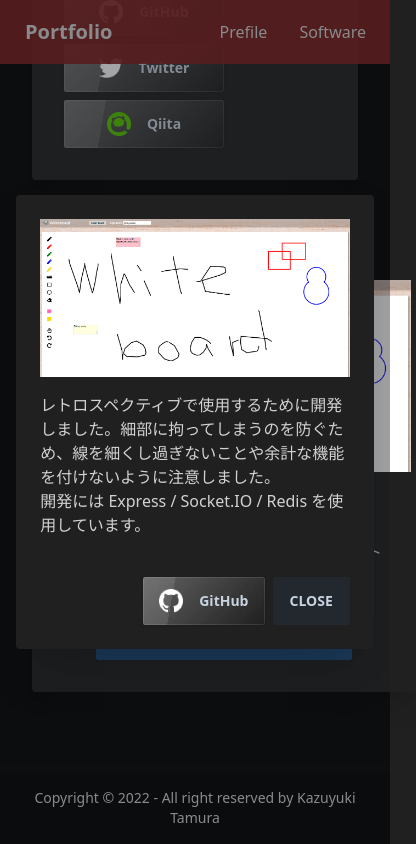
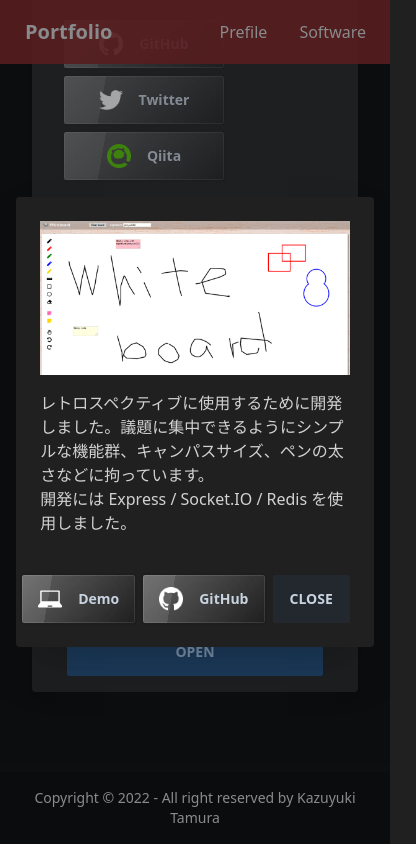
Before and after one commit to proyuki02/portfolio, a Next.js app: page / in a window 390 px wide. Both pictures are taken after a click on the label "OPEN". Shown: the part 724-1568 px from the top of the page, 416 px wide, since content can reach past the window. Built offline with nearby package versions, Linux system fonts and the light colour scheme.

Commit message:
レスポンシブ対応

```diff
--- a/pages/index.tsx
+++ b/pages/index.tsx
@@ -50,7 +50,7 @@ const Home: NextPage = () => {
         </div>
         <div className="p-8">
           <section id="prefile">
-            <div className="card lg:card-side bg-base-100 shadow-xl">
+            <div className="card lg:card-side bg-base-100 shadow-xl pt-8 lg:pt-0">
               <figure>
                 <img
                   src="/image/photo01.jpg"
@@ -110,7 +110,7 @@ const Home: NextPage = () => {
             <h2 className="text-3xl font-bold mb-4">Software</h2>
             <div>
               <div>
-                <div className="card w-96 bg-base-100 shadow-xl">
+                <div className="card max-w-md bg-base-100 shadow-xl">
                   <figure>
                     <img
                       src="/image/whitebord.png"
@@ -118,9 +118,9 @@ const Home: NextPage = () => {
                       className="object-contain h-48"
                     />
                   </figure>
-                  <div className="card-body">
+                  <div className="card-body p-4">
                     <h2 className="card-title">Whitebord</h2>
-                    <p>レトロスペクティブの為に開発したホワイトボードです</p>
+                    <p>レトロスペクティブ専用のホワイトボード</p>
                     <div className="card-actions justify-center mt-4">
                       <label
                         htmlFor="my-modal"
@@ -144,15 +144,24 @@ const Home: NextPage = () => {
                           <img
                             src="/image/whitebord.png"
                             alt="Whitebord"
-                            className="object-contain h-92"
+                            className="object-cover w-fit"
                           />
                           <p className="py-4">
-                            レトロスペクティブで使用するために開発しました。細部に拘ってしまうのを防ぐため、線を細くし過ぎないことや余計な機能を付けないように注意しました。
+                            レトロスペクティブに使用するために開発しました。議題に集中できるようにシンプルな機能群、キャンパスサイズ、ペンの太さなどに拘っています。
                             <br />
                             開発には Express / Socket.IO / Redis
-                            を使用しています。
+                            を使用しました。
                           </p>
                           <div className="modal-action">
+                            <a
+                              role="button"
+                              className="btn btn-md gap-4 glass normal-case"
+                              href="https://proyuki02-whiteboard.glitch.me/"
+                              target="_blank"
+                            >
+                              <img src="/image/demo.svg" width={24} />
+                              Demo
+                            </a>
                             <a
                               role="button"
                               className="btn btn-md gap-4 glass normal-case"
```
Also changed, not shown: public/image/demo.svg (added), public/image/whitebord.png.
